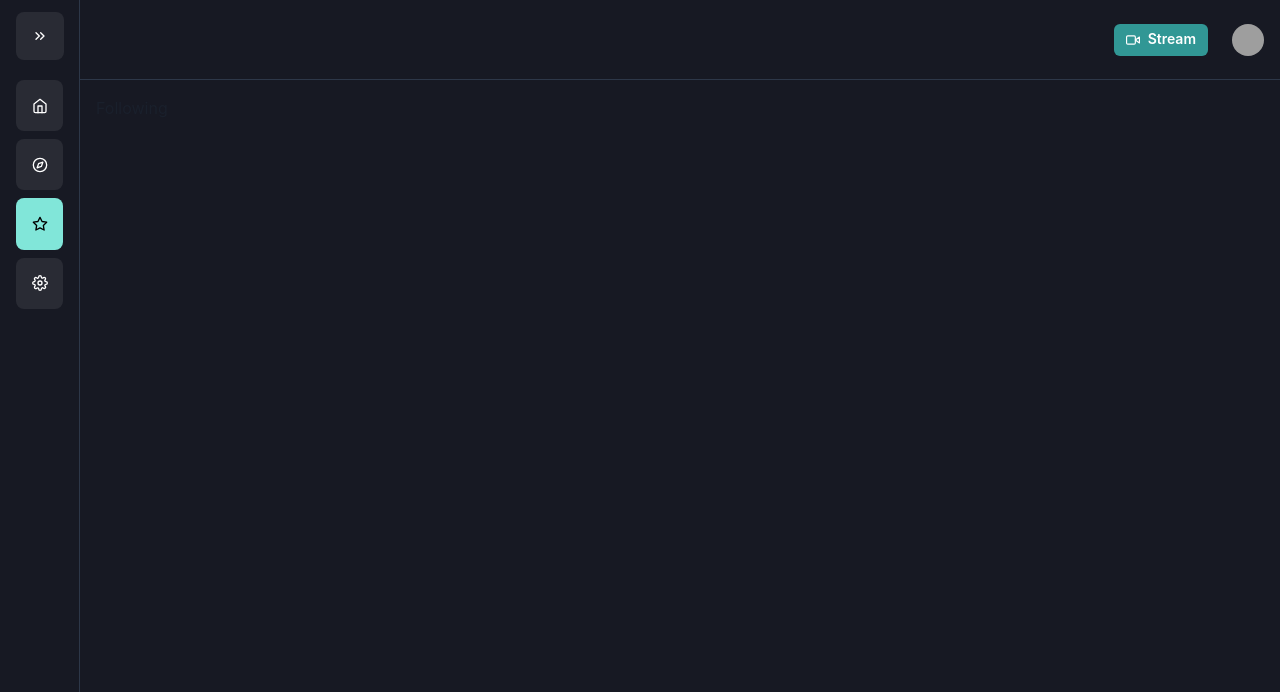
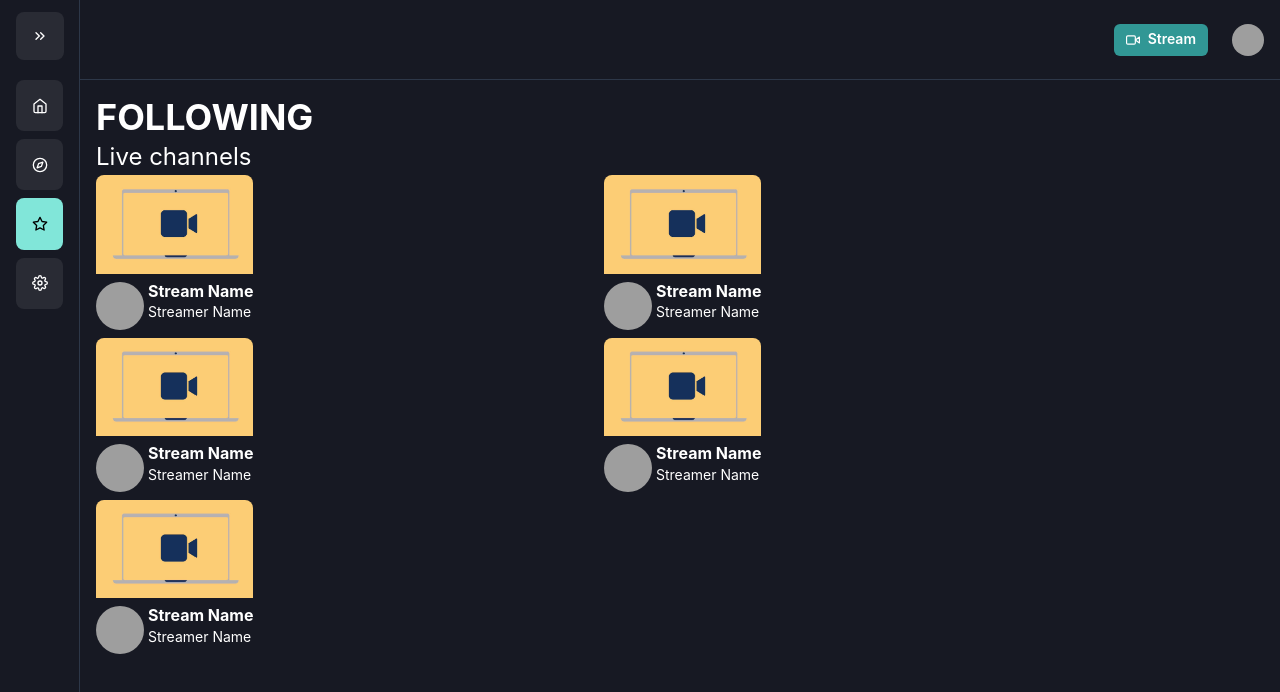
Before and after one commit to TP-WSS-GL-2022/splash-frontend, a React (Vite) app: page /following in a window 1280 px wide. Shown: the top 692 px of the page. Built offline with nearby package versions, Linux system fonts and the light colour scheme; grey boxes are pictures that could not be loaded.

Commit message:
added stream cards and following layout

```diff
--- /dev/null
+++ b/src/components/features/streamCard.tsx
@@ -0,0 +1,34 @@
+import React from "react";
+import {
+    Box,
+    Image,
+    Avatar,
+    Heading,
+    Text,
+    Stack,
+    AspectRatio,
+} from "@chakra-ui/react";
+import Video from "./video.jpg";
+
+const StreamCard = () => {
+    return (
+        <Box maxW="sm" borderRadius="lg" overflow="hidden">
+            <AspectRatio ratio={16 / 10}>
+                <Image src={Video} alt="Video image here" />
+            </AspectRatio>
+            <Box display="flex" alignItems="topline" mt={2}>
+                <Avatar name="Dan Abrahmov" src="https://bit.ly/dan-abramov" />
+                <Stack spacing={0.4}>
+                    <Heading as="h5" size="sm" color={"white"} ml={1}>
+                        Stream Name
+                    </Heading>
+                    <Text fontSize="sm" color={"white"} pl={1}>
+                        Streamer Name
+                    </Text>
+                </Stack>
+            </Box>
+        </Box>
+    );
+};
+
+export default StreamCard;
--- a/src/pages/Following.tsx
+++ b/src/pages/Following.tsx
@@ -1,9 +1,34 @@
 import { FC } from "react";
+import { Heading, Text, Divider, Wrap, WrapItem } from "@chakra-ui/react";
+import StreamCard from "../components/features/streamCard";
 
 const Following: FC = () => {
     return (
         <div>
-            <h1>Following</h1>
+            <Heading fontSize="4xl" color="white">
+                FOLLOWING
+            </Heading>
+            {/* <Divider orientation='horizontal' /> */}
+            <Text fontSize="2xl" color="white">
+                Live channels
+            </Text>
+            <Wrap>
+                <WrapItem w={500}>
+                    <StreamCard />
+                </WrapItem>
+                <WrapItem w={500}>
+                    <StreamCard />
+                </WrapItem>
+                <WrapItem w={500}>
+                    <StreamCard />
+                </WrapItem>
+                <WrapItem w={500}>
+                    <StreamCard />
+                </WrapItem>
+                <WrapItem w={500}>
+                    <StreamCard />
+                </WrapItem>
+            </Wrap>
         </div>
     );
 };
```
Also changed, not shown: src/components/features/video.jpg (added), src/components/index.ts (line endings or trailing spaces).
